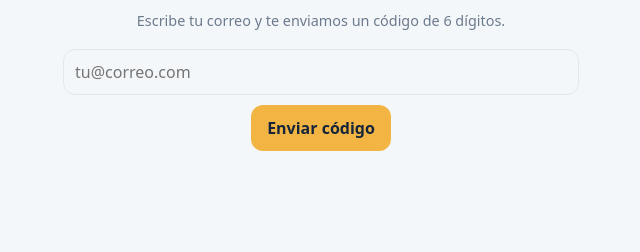
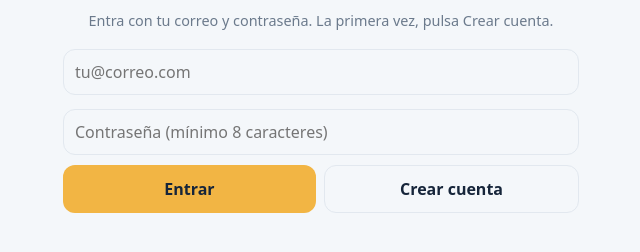
Before and after one commit to alerojas121003-sys/modo-papa, a plain HTML site: page index.html in a window 1280 px wide. Shown: the part 176-428 px from the top of the page, without its empty margins (319-959 px from the left). Drawn offline with nearby package versions, Linux system fonts and the light colour scheme.

Commit message:
Update index.html

```diff
--- a/index.html
+++ b/index.html
@@ -76,17 +76,20 @@ async function load(){
   const paths=di.filter(x=>x.foto_path).map(x=>x.foto_path);
   if(paths.length){const {data}=await sb.storage.from('fotos').createSignedUrls(paths,3600);(data||[]).forEach(s=>{di.forEach(x=>{if(x.foto_path===s.path)x.url=s.signedUrl})})}
 }
-function loginView(step='email',email=''){
+function loginView(){
   app.innerHTML=`<div id="login"><div style="font-size:3rem">🍼</div><h1>Modo Papá</h1>
-  <p class="mut">${step==='email'?'Escribe tu correo y te enviamos un código de 6 dígitos.':'Revisa tu correo y escribe el código.'}</p>
-  ${step==='email'?`<input id="em" type="email" placeholder="tu@correo.com" autocomplete="email"><button id="go">Enviar código</button>`
-  :`<input id="cd" inputmode="numeric" maxlength="8" placeholder="Código" autocomplete="one-time-code"><button id="go">Entrar</button>`}
+  <p class="mut">Entra con tu correo y contraseña. La primera vez, pulsa Crear cuenta.</p>
+  <input id="em" type="email" placeholder="tu@correo.com" autocomplete="email">
+  <input id="pw" type="password" placeholder="Contraseña (mínimo 8 caracteres)" autocomplete="current-password">
+  <div class="row"><button id="go">Entrar</button><button id="su" class="g">Crear cuenta</button></div>
   <p class="err" id="er"></p></div>`;
-  $('#go').onclick=async()=>{
-    if(step==='email'){const em=$('#em').value.trim();const {error}=await sb.auth.signInWithOtp({email:em});
-      error?$('#er').textContent='No se pudo enviar: '+error.message:loginView('code',em)}
-    else{const {error}=await sb.auth.verifyOtp({email,token:$('#cd').value.trim(),type:'email'});
-      error?$('#er').textContent='Código incorrecto o vencido. Pide uno nuevo.':init()}};
+  const cred=()=>({email:$('#em').value.trim(),password:$('#pw').value});
+  $('#go').onclick=async()=>{const {error}=await sb.auth.signInWithPassword(cred());
+    error?$('#er').textContent='No se pudo entrar: '+error.message:init()};
+  $('#su').onclick=async()=>{const {data,error}=await sb.auth.signUp(cred());
+    if(error)$('#er').textContent='No se pudo crear la cuenta: '+error.message;
+    else if(data.session)init();
+    else $('#er').textContent='Cuenta creada. Confirma tu correo y luego pulsa Entrar.'};
 }
 function render(){
   const T=[['home','🏠','Inicio'],['lectura','📖','Hoy'],['cal','📅','Calendario'],['diario','📝','Diario'],['ajustes','⚙️','Ajustes']];
```
